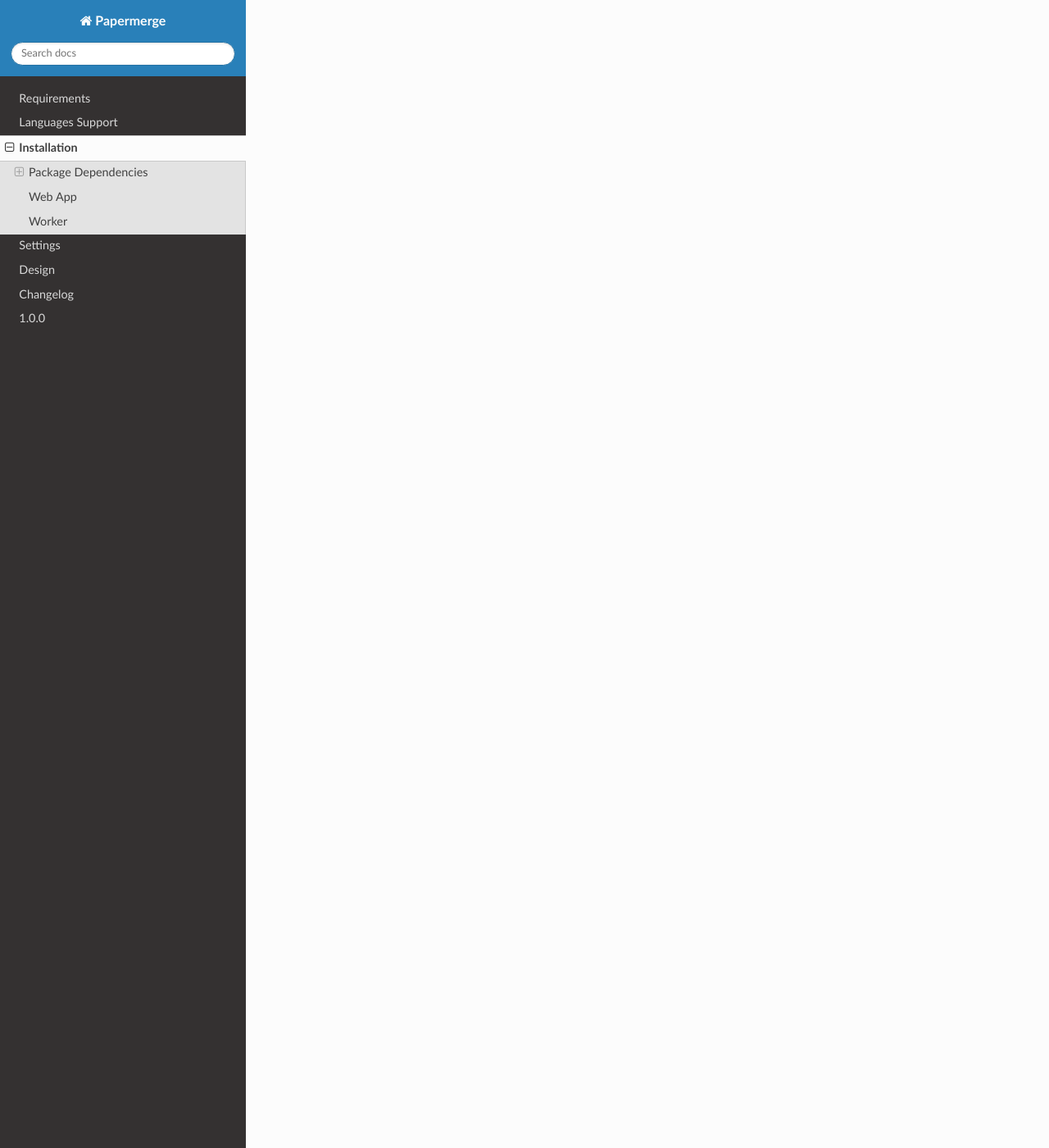
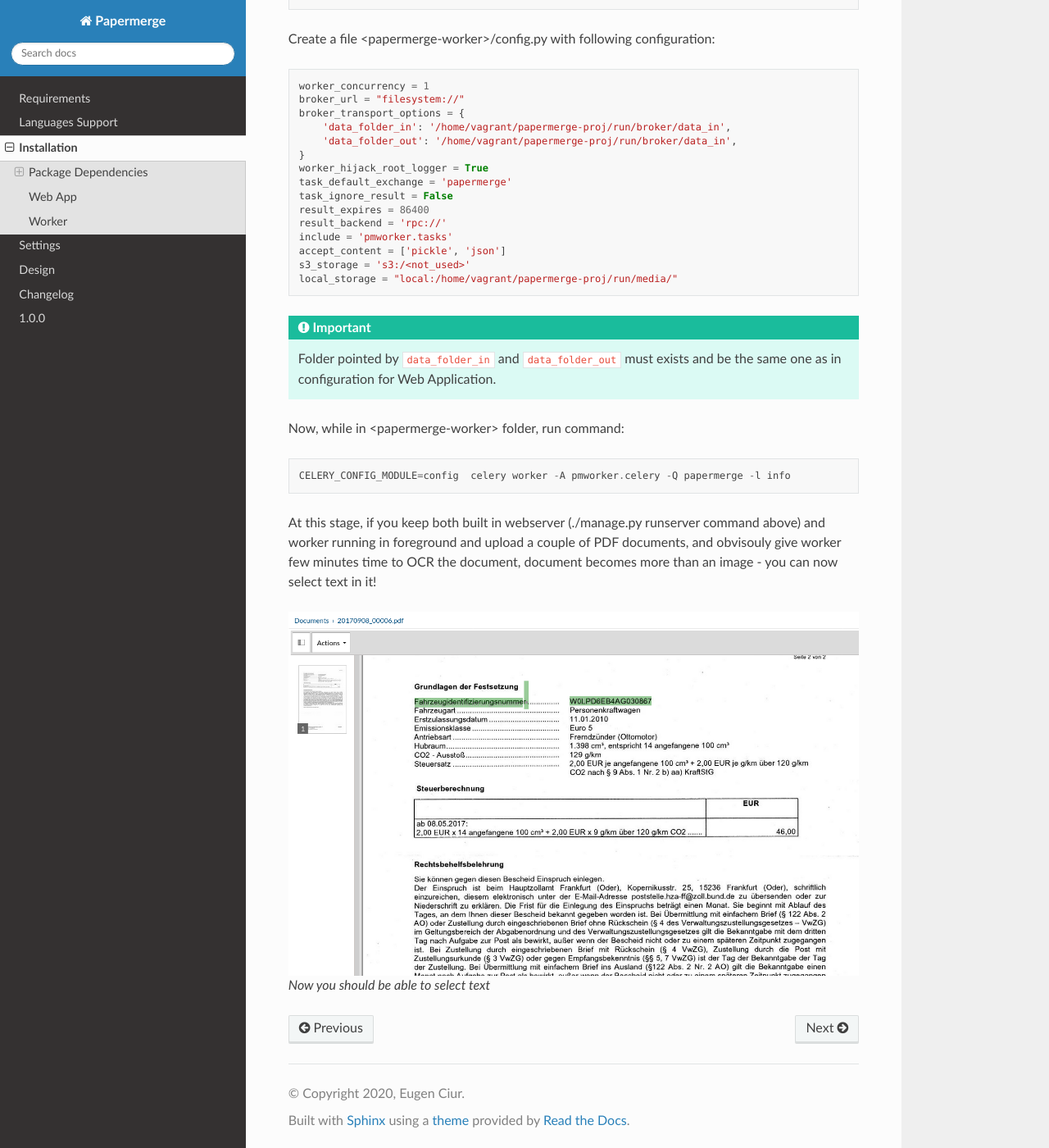
Before and after one commit to ciur/papermerge, a Sphinx documentation site: the page built from docs/source/installation.rst, in a window 1280 px wide and 1400 px high, scrolled down 4261 px. Shown: the whole window at 82% size. Built offline with Sphinx 7.4.7 and the Read the Docs theme 2.0.0, drawn with Linux system fonts in a browser that asks for light colours; some of the changed text lies outside the part shown.

Commit message:
Documentation

```diff
--- a/docs/source/installation.rst
+++ b/docs/source/installation.rst
@@ -121,6 +121,18 @@
 able as well to login with administrative user you created before with
 ``./manage.py createsuperuser`` command.
 
+At this step, must be able to access login screen and it should look like in
+screenshot below.
+
+    .. figure:: img/login.png
+
+Also, you can upload some document and see their preview.
+
+    .. figure:: img/uploaded_docs.png
+
+But because there is no worker configured yet, documents are basically plain images.
+Let's configure worker!
+
 Worker
 =======
 
@@ -165,3 +177,13 @@
 Now, while in <papermerge-worker> folder, run command::
 
     CELERY_CONFIG_MODULE=config  celery worker -A pmworker.celery -Q papermerge -l info
+
+At this stage, if you keep both built in webserver (./manage.py runserver
+command above) and worker running in foreground and upload a couple of PDF
+documents, and obvisouly give worker few minutes time to OCR the document,
+document becomes more than an image - you can now select text in it!
+
+
+.. figure:: img/select_text.png
+
+   Now you should be able to select text
```
Also changed, not shown: docs/source/img/login.png (added), docs/source/img/select_text.png (added), docs/source/img/uploaded_docs.png (added).
